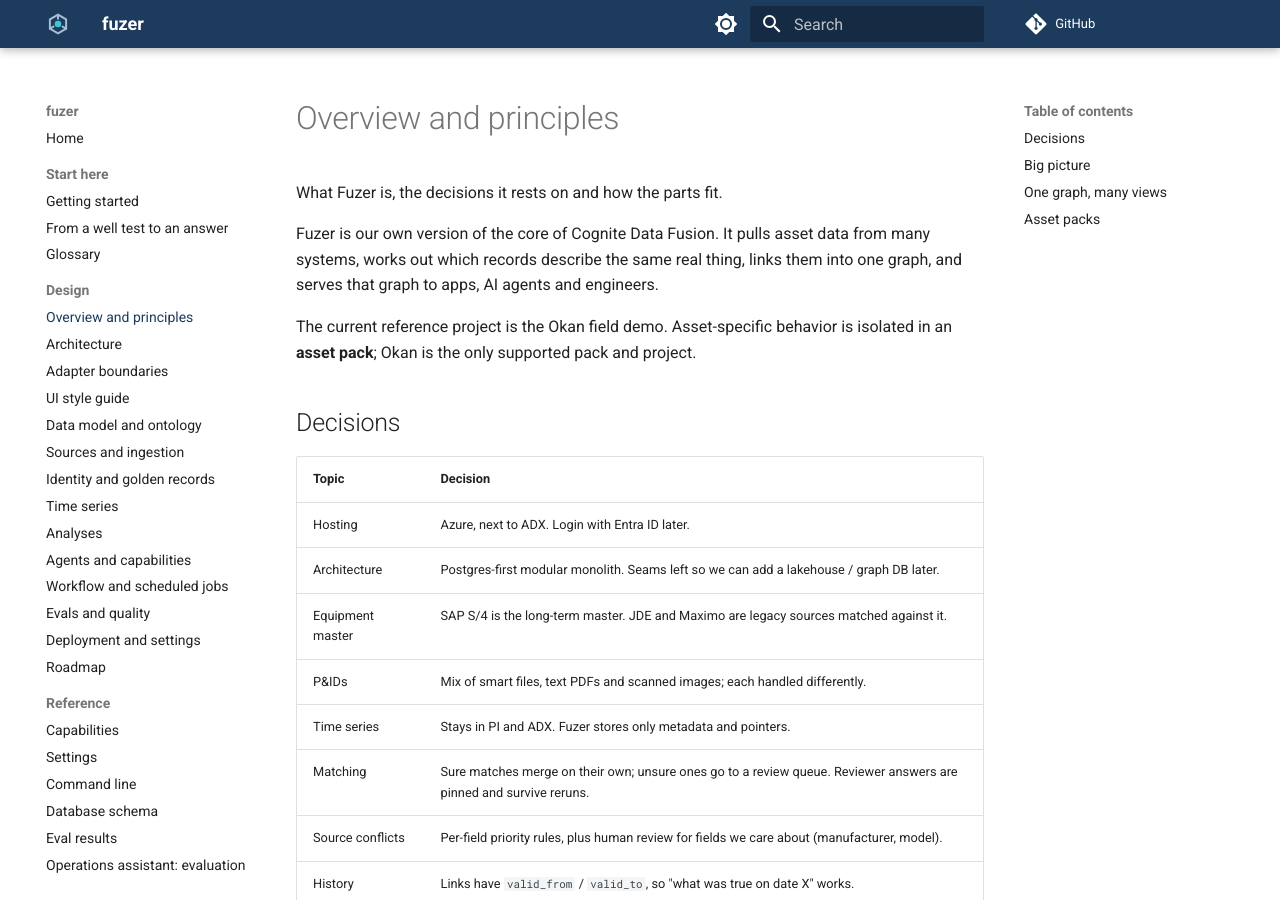
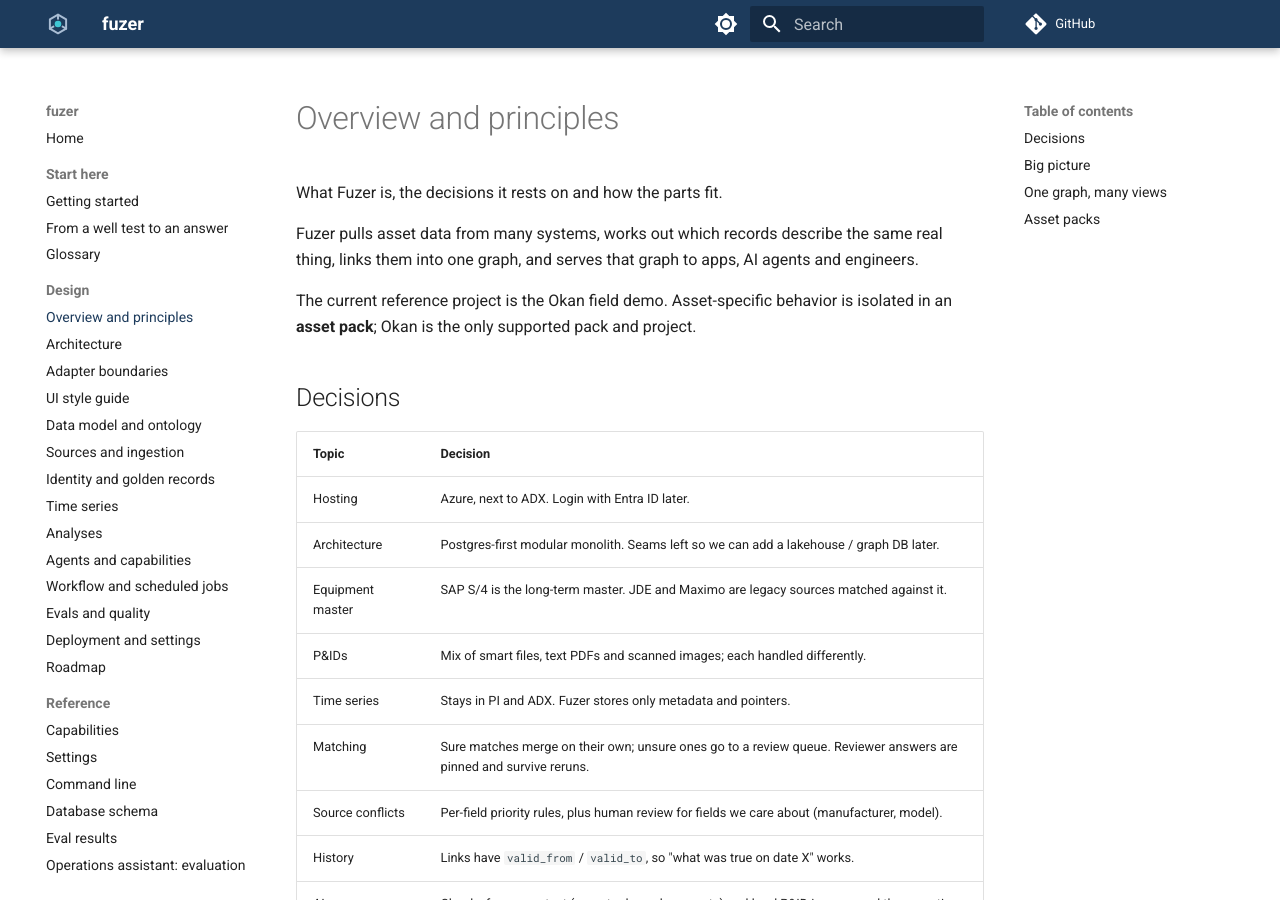
Before and after one commit to areed145/fuzer, an MkDocs documentation site: the page built from docs/overview.md, in a window 1280 px wide and 900 px high. Built offline with MkDocs 1.6.1 and Material for MkDocs 9.7.7, drawn with Linux system fonts in a browser that asks for light colours; comment, search, counter and statistics services are not loaded.

Commit message:
Refine overview description to clarify Fuzer's functionality

```diff
--- a/docs/overview.md
+++ b/docs/overview.md
@@ -2,7 +2,7 @@
 
 What Fuzer is, the decisions it rests on and how the parts fit.
 
-Fuzer is our own version of the core of Cognite Data Fusion. It pulls asset data
+Fuzer pulls asset data
 from many systems, works out which records describe the same real thing, links
 them into one graph, and serves that graph to apps, AI agents and engineers.
 
```
